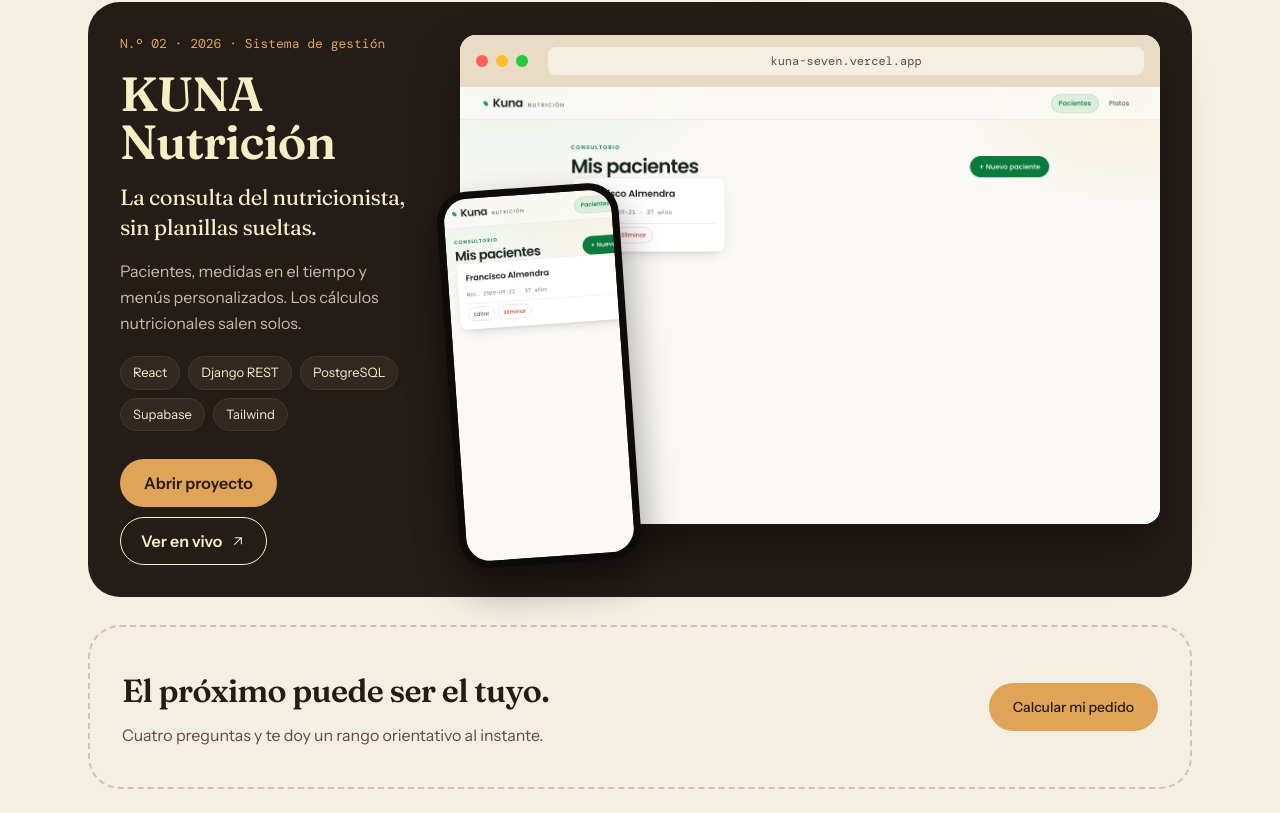
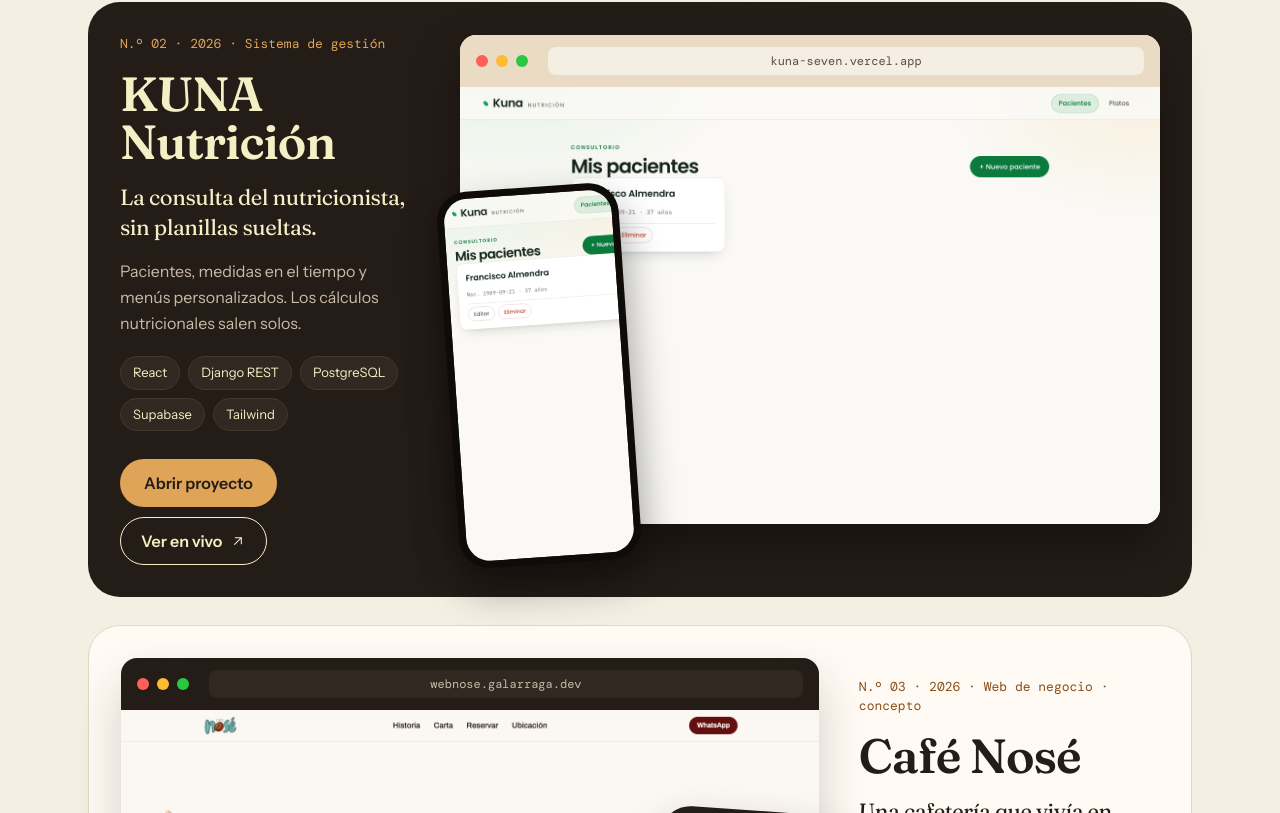
Before and after one commit to dgalarraga00/galarraga-dev, a Next.js app: page / in a window 1280 px wide. Shown: the part 1987-2800 px from the top of the page. Built offline with nearby package versions, Linux system fonts and the light colour scheme.

Commit message:
feat(projects): add Café Nosé and drop long hero brew words

```diff
--- a/src/content/site.ts
+++ b/src/content/site.ts
@@ -80,8 +80,6 @@ export const profile = {
   /** Amber block of the hero band: the terminal voice, with a rotating value. */
   brewLabel: "preparando",
   brewWords: [
-    "aplicaciones web",
-    "paneles de gestión",
     "integraciones",
     "e-commerce",
     "APIs a medida",
@@ -336,6 +334,34 @@ export const projects: Project[] = [
     repoUrl: "https://github.com/dgalarraga00/Kuna",
     year: "2026",
   },
+  {
+    slug: "cafe-nose",
+    name: "Café Nosé",
+    shortName: "Café Nosé",
+    kind: "Web de negocio · concepto",
+    tagline: "Una cafetería que vivía en Instagram, ahora con casa propia.",
+    summary:
+      "Historia, carta, reservas y contacto directo por WhatsApp para una cafetería de especialidad en Quito.",
+    images: {
+      desktop: {
+        src: "/projects/webnose-desktop.png",
+        alt: "Página de inicio de Café Nosé en escritorio",
+      },
+      mobile: {
+        src: "/projects/webnose-mobile.png",
+        alt: "Café Nosé en celular",
+      },
+    },
+    context:
+      "Parte de mi serie «Creando webs para emprendimientos de mi ciudad»: " +
+      "encuentro negocios de Quito que solo existen en Instagram y les armo la " +
+      "web que podrían tener. Para Café Nosé, una cafetería de especialidad, " +
+      "reuní la historia de la casa, la carta, las reservas y el contacto " +
+      "directo por WhatsApp en un solo lugar.",
+    stack: [{ name: "Astro", slug: "astro" }],
+    liveUrl: "https://webnose.galarraga.dev",
+    year: "2026",
+  },
 ];
 
 /* -------------------------------------------------------------------------- */
```
Also changed, not shown: public/projects/webnose-desktop.png (added), public/projects/webnose-mobile.png (added).
